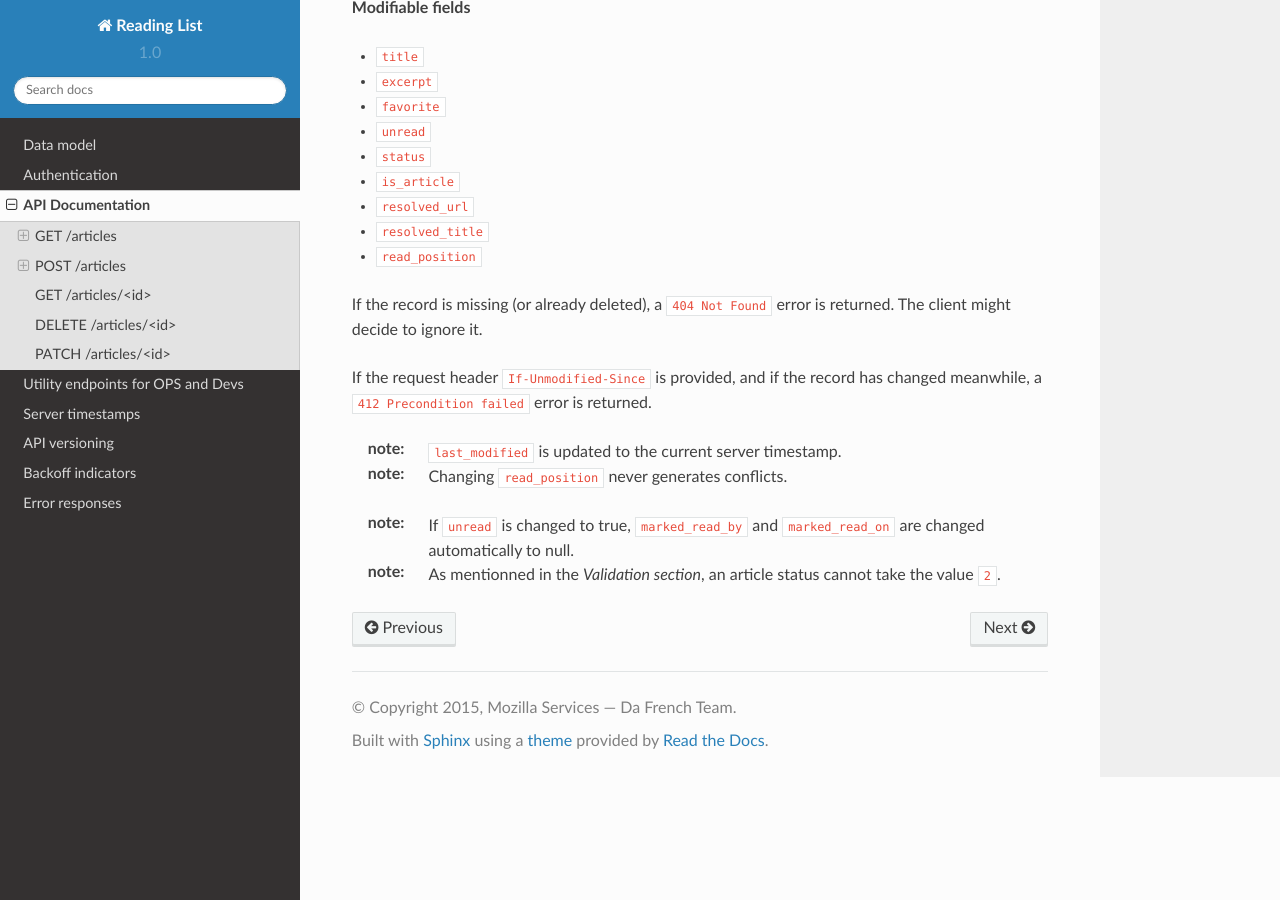
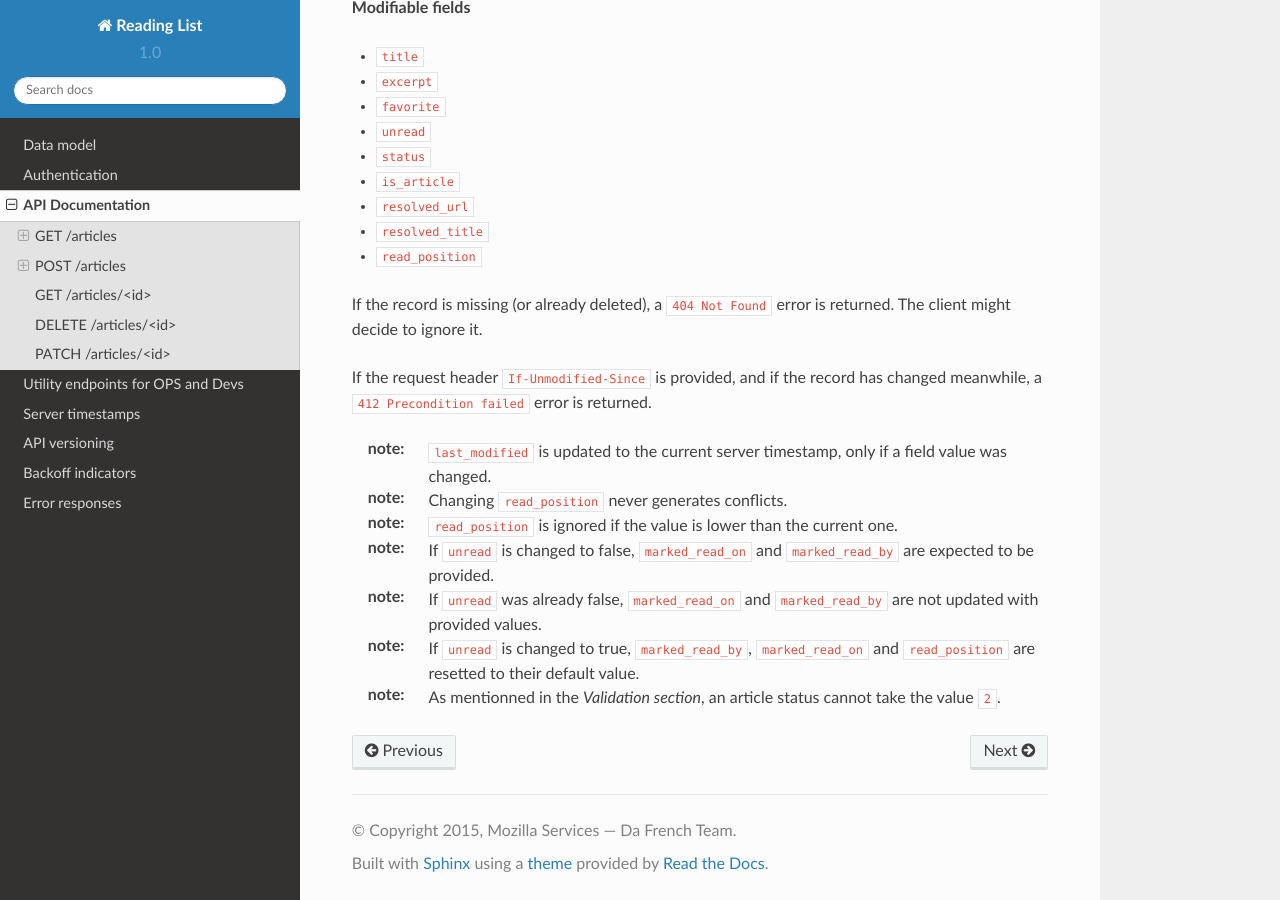
Before and after one commit to Kinto/kinto, a Sphinx documentation site: the page built from docs/api.rst, in a window 1280 px wide and 900 px high, scrolled down 5064 px. Built offline with Sphinx 7.4.7 and the Read the Docs theme 2.0.0, drawn with Linux system fonts in a browser that asks for light colours; some of the changed text lies outside the part shown.

Commit message:
Update docs

```diff
--- a/docs/api.rst
+++ b/docs/api.rst
@@ -65,8 +65,8 @@ Sorting
 
 * ``/articles?_sort=-last_modified,title``
 
-:note:
-    Articles will be ordered by ``-stored_on`` by default (i.e. newest first).
+.. :note:
+..     Articles will be ordered by ``-stored_on`` by default (i.e. newest first).
 
 :note:
     Ordering on a boolean field gives ``true`` values first.
@@ -163,6 +163,7 @@ For v1, the server will assign default values to the following attributes:
 - ``status``: 0-OK
 - ``favorite``: false
 - ``unread``: true
+- ``read_position``: 0
 - ``is_article``: true
 - ``last_modified``: current server timestamp
 - ``stored_on``: current server timestamp
@@ -280,23 +281,26 @@ If the request header ``If-Unmodified-Since`` is provided, and if the record has
 changed meanwhile, a ``412 Precondition failed`` error is returned.
 
 :note:
-    ``last_modified`` is updated to the current server timestamp.
+    ``last_modified`` is updated to the current server timestamp, only if a
+    field value was changed.
 
 :note:
     Changing ``read_position`` never generates conflicts.
 
-.. :note:
-       ``read_position`` can only be changed for a greater value than the current one.
-
-.. :note:
-       If ``unread`` is changed to false, ``marked_read_on`` and ``marked_read_by`` are expected to be provided.
-
-.. :note:
-       If ``unread`` was already false, ``marked_read_on`` and ``marked_read_by`` are not updated with provided values.
+:note:
+    ``read_position`` is ignored if the value is lower than the current one.
 
 :note:
-    If ``unread`` is changed to true, ``marked_read_by`` and ``marked_read_on``
-    are changed automatically to null.
+    If ``unread`` is changed to false, ``marked_read_on`` and ``marked_read_by``
+    are expected to be provided.
+
+:note:
+    If ``unread`` was already false, ``marked_read_on`` and ``marked_read_by``
+    are not updated with provided values.
+
+:note:
+    If ``unread`` is changed to true, ``marked_read_by``, ``marked_read_on``
+    and ``read_position`` are resetted to their default value.
 
 :note:
     As mentionned in the *Validation section*, an article status cannot take the value ``2``.
```
